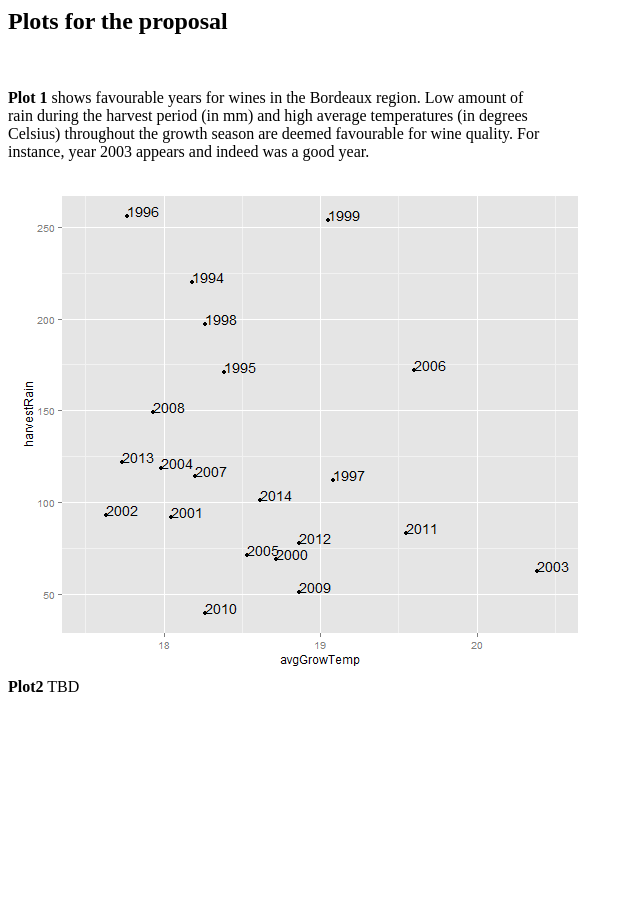
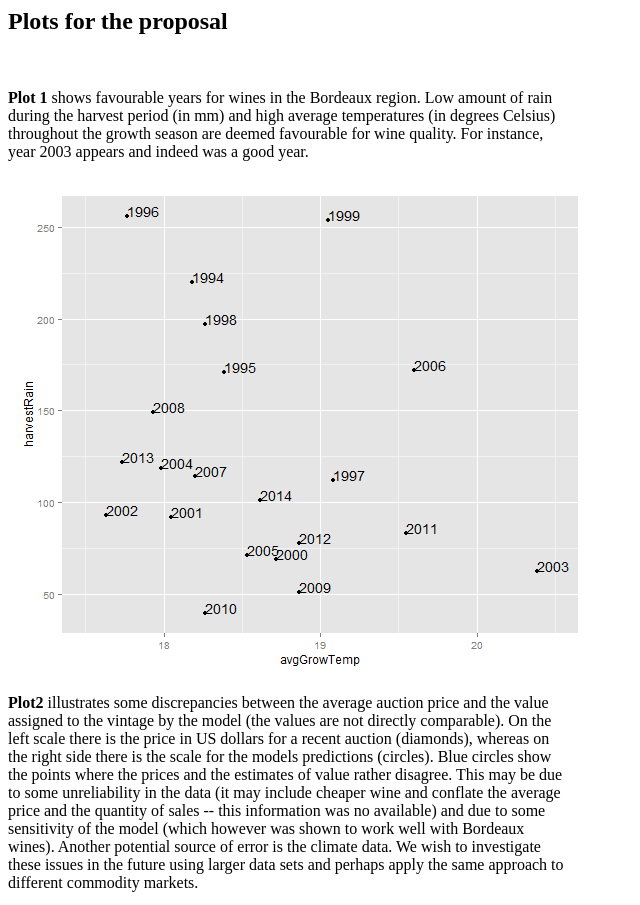
Before and after one commit to jevbelikov/ashenfelter, a website: page public/index.html in a window 1280 px wide. Shown: the top 905 px of the page, without its empty margins (0-640 px from the left). Before the commit the page ends 800 px from the top, so only its background shows below. Drawn offline with Linux system fonts and the light colour scheme.

Commit message:
plot2 -- estimates vs auction data

```diff
--- a/public/index.html
+++ b/public/index.html
@@ -4,17 +4,30 @@
   <body>
     <h2>Plots for the proposal</h2>
 	<br>
-	<div style='width:540px'>
+	<div style='width:560px'>
 	<p>
 	<b>Plot 1</b> shows favourable years for wines in the Bordeaux region.
 	Low amount of rain during the harvest period (in mm) and high average temperatures
 	(in degrees Celsius) throughout the growth season are deemed favourable for wine
 	quality. For instance, year 2003 appears and indeed was a good year.
 	</p>
-	</div>
 	<img src="harvestRain-vs-avgGrowTemp.png">
 	<br>
-	<b>Plot2</b> TBD
+	<p>
+	<b>Plot2</b> illustrates some discrepancies between the average auction price
+	and the value assigned to the vintage by the model (the values are not directly comparable).
+	On the left scale there is the price in US dollars for a recent auction (diamonds), whereas on
+	the right side there is the scale for the models predictions (circles). Blue circles show
+	the points where the prices and the estimates of value rather disagree. This may be due to some
+	unreliability in the data (it may include cheaper wine and conflate the average
+	price and the quantity of sales -- this information was no available) and due
+	to some sensitivity of the model (which however was shown to work well with Bordeaux
+	wines). Another potential source of error is the climate data. We wish to investigate
+	these issues in the future using larger data sets and perhaps apply the same approach
+	to different commodity markets.
+	</p>
+	<img src="prices-vs-estimates.png">
 	<br>
+	</div>
   </body>
 </html>
```
Also changed, not shown: public/estimates.png (added), public/prices-vs-estimates.png (added), public/prices.png (added).
